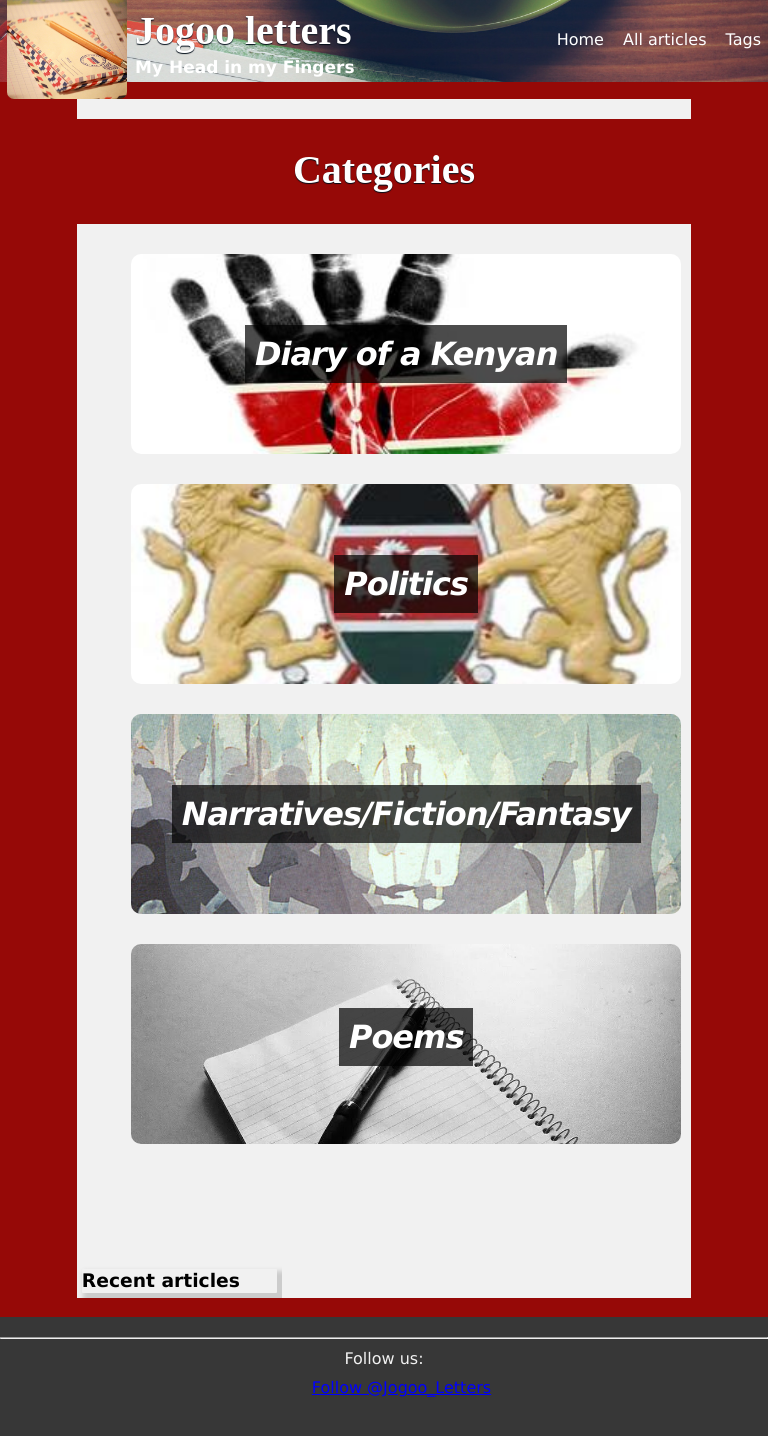
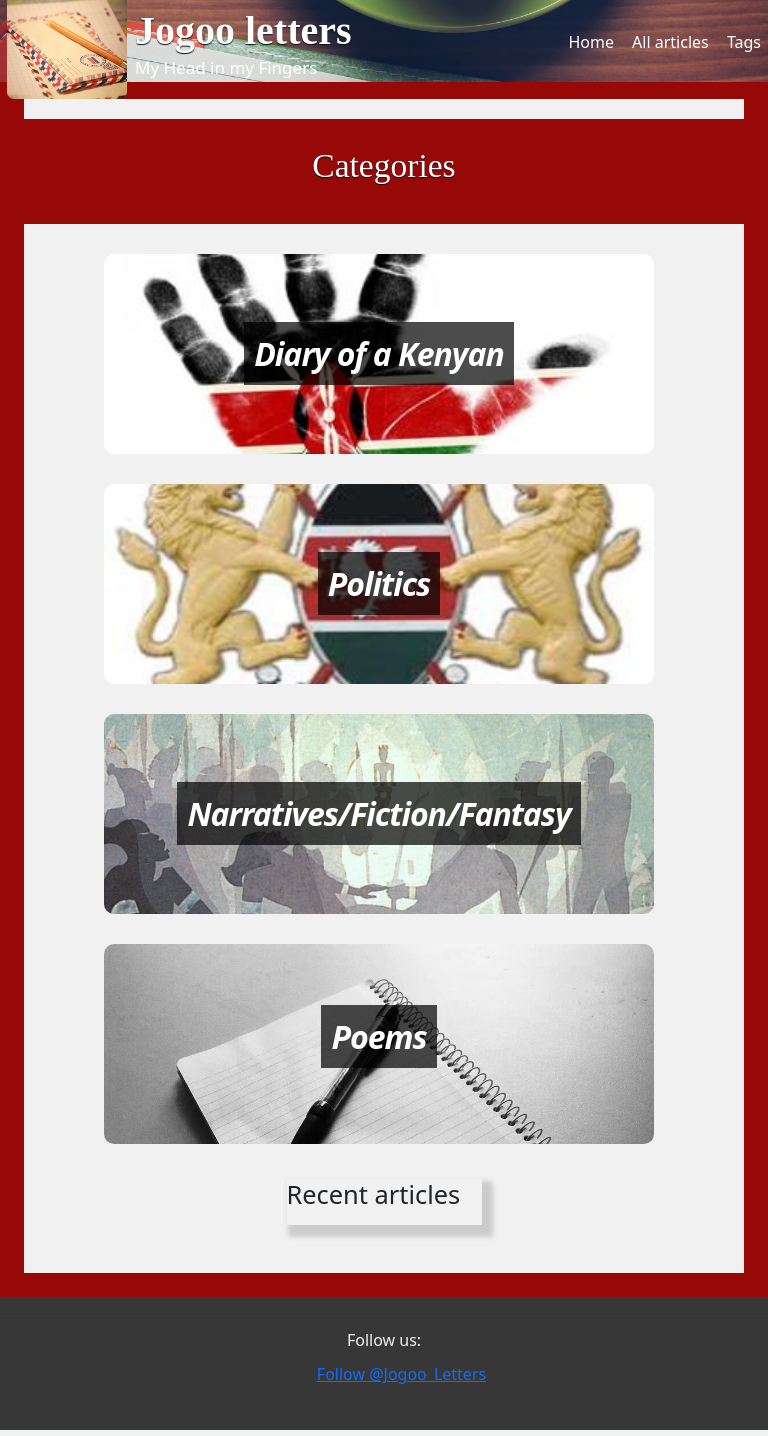
Before and after one commit to Cayvogikonyo/blogger1, a Rails app: page / in a window 768 px wide. Run offline with Rails 7, Linux system fonts and the light colour scheme; data that the repository does not hold is empty; style sheets or scripts are compiled from the project's sources; parts of the project's set-up code (start-up, migrations or seed data) failed here and were passed over; some libraries are stand-ins or nearby versions.

Commit message:
bootstrap added

```diff
--- a/app/assets/stylesheets/application.css
+++ b/app/assets/stylesheets/application.scss
@@ -14,3 +14,4 @@
  *= require_tree .
  *= require_self
  */
+@import "bootstrap";
--- a/app/assets/stylesheets/categories.scss
+++ b/app/assets/stylesheets/categories.scss
@@ -99,7 +99,7 @@ div.alpha-inner{
 	clear: both;
 	background: url(updated.jpg) no-repeat;
   	height: 320px;
-	max-width: 460px;
+	max-width: 442px;
 	min-width: 320px;
 	box-sizing: border-box;
 	margin-right:13px;
@@ -108,7 +108,7 @@ div#category_2{
 	background: url(politics.jpg) no-repeat;
 	background-position: right;
   	height:320px;
-	max-width: 460px;
+	max-width: 442px;
 	min-width: 320px;
 	box-sizing: border-box;
 	background-size:100%;
@@ -118,7 +118,7 @@ div#category_3{
 	clear: both;
 	background: url(narratives.jpg) no-repeat;
   	height: 320px;
-	max-width: 460px;
+	max-width: 442px;
 	min-width: 320px;
 	box-sizing: border-box;
 
@@ -126,7 +126,7 @@ div#category_3{
 div#category_4{
 	background: url(reallife3.jpg) no-repeat;
   	height: 320px;
-	max-width: 460px;
+	max-width: 442px;
 	min-width: 320px;
 	box-sizing: border-box;
 	display:table;
@@ -188,7 +188,14 @@ div.recent-articles {
 	float: none;
 	position: relative;
 	max-width: 250px;
-}
+	clear: none !important;
+	margin: auto !important;
+	}
+#recent-articles{
+	display: table;
+	margin: 0 auto !important;
+
+	}
 div.alpha-inner{
 	clear: none;
 }
@@ -204,15 +211,67 @@ a span{
 @media (min-width: 1500px) {
 
 	#category_1, #category_2, #category_3, #category_4 {
-		min-height: 400px;
+		min-height: 350px;
 	}
 }
-	@media only screen and (min-device-width : 768px) and (max-device-width: 1224px){
+
+@media only screen and (min-device-width:480px) and (max-device-width: 768px){
+	div.beta{
+		min-width: 430px;
+		max-width: 560px;
+		float: none;
+		clear: none;
+	}
+	.beta-inner{
+		max-width: 705px !important;
+	}
+	div.recent-articles {
+	float: none;
+	position: relative;
+	max-width: 250px;
+	clear: none !important;
+	margin: auto !important;
+	}
+	#recent-articles{
+	display: table;
+	margin: 0 auto !important;
+
+	}
+}
+@media only screen and (min-device-width : 768px) and (max-device-width: 1000px){
 		#category_1, #category_2, #category_3, #category_4{
 			max-width: 550px;
 		}
 		div.beta{
+			float: none;
+			clear: none;
+			margin: auto;
 			min-width: 550px;
 			max-width: 560px;
 		}
+		div.recent-articles{
+			float: none;
+			clear: none !important;
+			margin: auto !important;
+		}
+		#recent-articles{
+			display: table;
+			margin: 0 auto !important;
+
+		}
 }
+@media only screen and (min-device-width : 1000px) and (max-device-width: 1200px){
+	div.beta{
+		min-width: 720px;
+		max-width: 730px;
+	}
+	}
+@media only screen and (min-device-width : 1200px) and (max-device-width: 1500px){
+	div.beta{
+		min-width: 820px;
+		max-width: 830px;
+	}
+	#category_1, #category_2, #category_3, #category_4 {
+		min-height: 250px;
+	}
+}
--- a/app/assets/stylesheets/styles.scss
+++ b/app/assets/stylesheets/styles.scss
@@ -108,7 +108,7 @@ a {
   max-width: 80%;
   background: #f1f1f1;
   overflow: auto;
-
+  padding: 0px !important;
   margin: 0 auto;
   }
 .articles-list{
@@ -362,7 +362,7 @@ margin-left: 25px; padding-top: 30px;}
 .blogname{
   padding-left: 135px;
   float: left;
-  max-width: 300px;
+
 }
 #tags{
   background-colour: #ccc;
@@ -532,7 +532,7 @@ input#comment_author_name{
   text-align: justify;
 }
 .beta-inner{
-  max-width: 705px;
+  max-width: 80%;
   padding: 0px 10px 5px 0px;
   margin: auto;
   line-height: 1.5em;
@@ -544,6 +544,11 @@ input#comment_author_name{
   background-color: #960907;
   min-height: 105px;
   }
+.wrapper h1{
+  color: white;
+  margin: auto;
+  display: table;
+}
 
   .tags { // main body of tag
   background: #cceef0;
@@ -616,13 +621,14 @@ div.image_top{
   padding-left: 10px;
   padding-bottom: 8px;
   margin: auto;
+  float: left;
+  clear: left;
 }
 
 .twitter-follow{
-  padding: 10px 25px 0 25px;
-  display: inline;
-
-
+  padding: 0 25px;
+  float: right;
+  clear: right;
 }
 
 img#image_top{
@@ -822,6 +828,7 @@ div#post-archive{
   margin-left: 3px;
   margin-right: 3px;
   margin-top:18px;
+  padding: 0px 15px !important;
 
   }
 .articles-list{
@@ -905,7 +912,7 @@ margin-left: 3px; padding-top: 12px;}
   padding-top: 18px;
   float: none;
   margin: 0px;
-  max-width: 400px;
+  max-width: 480px;
 }
 
 .beta-inner{
```
Also changed, not shown: Gemfile, Gemfile.lock.
